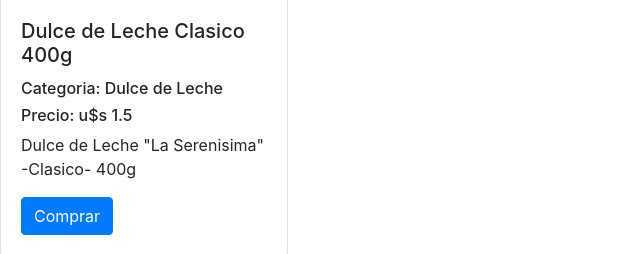
After one commit to e2ndp/ecommerce, a Django app: template ecommerce/templates/products/search-products.html in a window 1280 px wide. The commit adds this page. Shown: the part 273-527 px from the top of the page, without its empty margins (0-640 px from the left). Run offline with Django 4.2, Linux system fonts and the light colour scheme; the template is opened without the code that fills it: values that come from a table or form of the project are taken from there, others are empty; data comes from the database, SQL or seed files in the repository.

Commit message:
Panel Search

```diff
--- a/ecommerce/products/urls.py
+++ b/ecommerce/products/urls.py
@@ -1,8 +1,9 @@
 from django.urls import path
 
-from products.views import create_product, list_products
+from products.views import create_product, list_products, search_products
 
 urlpatterns = [
     path('new-product/', create_product, name='create_product'),
     path('list-products/', list_products, name='list_products'),
+    path('search-products/', search_products, name='search_products'),
 ]
--- a/ecommerce/templates/base.html
+++ b/ecommerce/templates/base.html
@@ -36,9 +36,9 @@
                         <a class="nav-link" href="/nosotros/">Nosotros</a>
                     </li>
                 </ul>
-                <form class="form-inline my-2 my-lg-0">
-                    <input class="form-control mr-sm-2" type="search" placeholder="Search" aria-label="Search">
-                    <button class="btn btn-outline-success my-2 my-sm-0" type="submit">Search</button>
+                <form class="form-inline my-2 my-lg-0" action="/products/search-products/" method="GET">
+                    <input class="form-control mr-sm-2" type="search" placeholder="Buscar" aria-label="Search" name="search">
+                    <button class="btn btn-outline-success my-2 my-sm-0" type="submit">Buscar</button>
                 </form>
             </div>
         </nav>
--- /dev/null
+++ b/ecommerce/templates/products/search-products.html
@@ -0,0 +1,20 @@
+{% extends 'base.html' %}
+
+{% block titulo %}
+    Search Products
+{% endblock %}
+
+{% block contenido_que_cambia %}
+    {% for product in products %}
+        <div class="card" style="width: 18rem;">
+            <img src="https://t2.rg.ltmcdn.com/es/posts/4/0/3/dulce_de_leche_argentino_8304_600_square.jpg" class="card-img-top" alt="dulce-de-leche">
+            <div class="card-body">
+                <h5 class="card-title">{{product.name}}</h5>
+                <h6>Categoria: {{product.category}}</h6>
+                <h6>Precio: u$s {{product.price}}</h6>
+                <p class="card-text">{{product.description}}</p>
+                <a href="#" class="btn btn-primary">Comprar</a>
+            </div>
+        </div>
+    {% endfor %}
+{% endblock %}
```
Also changed, not shown: ecommerce/products/views.py (+9 -0 lines).
